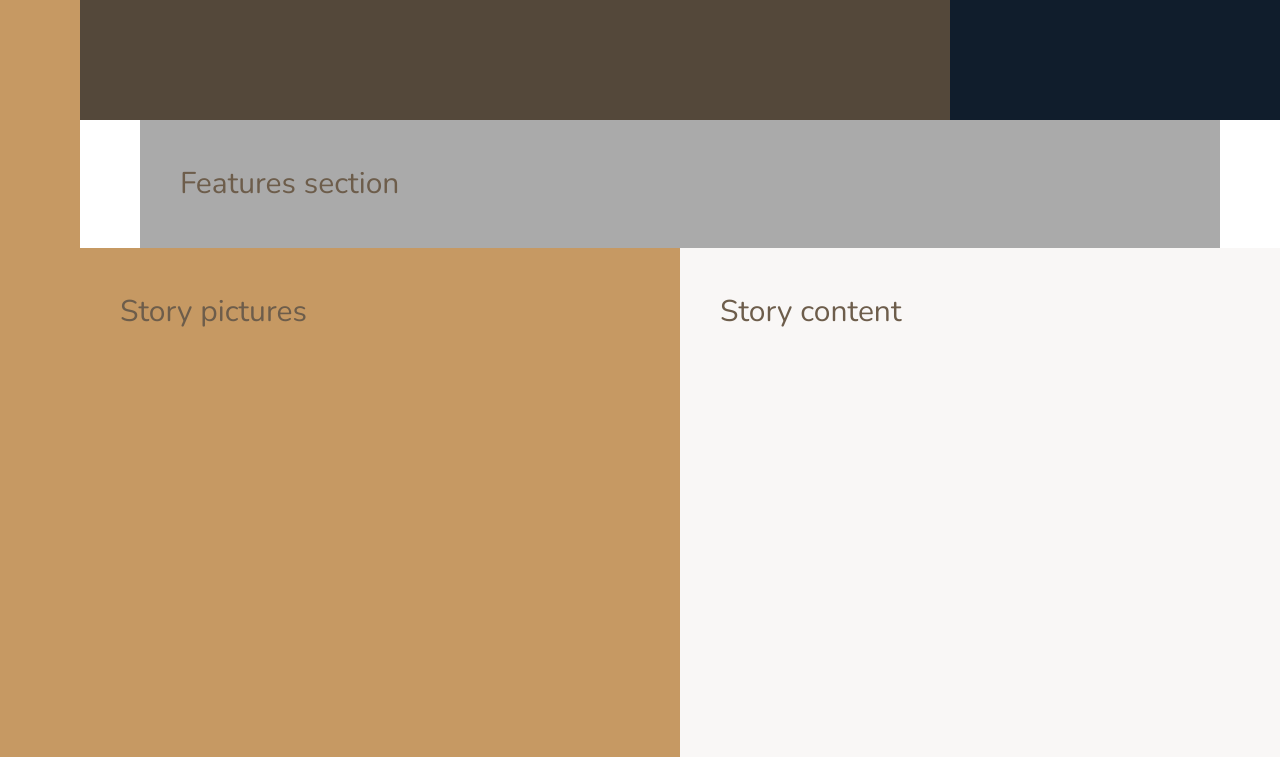
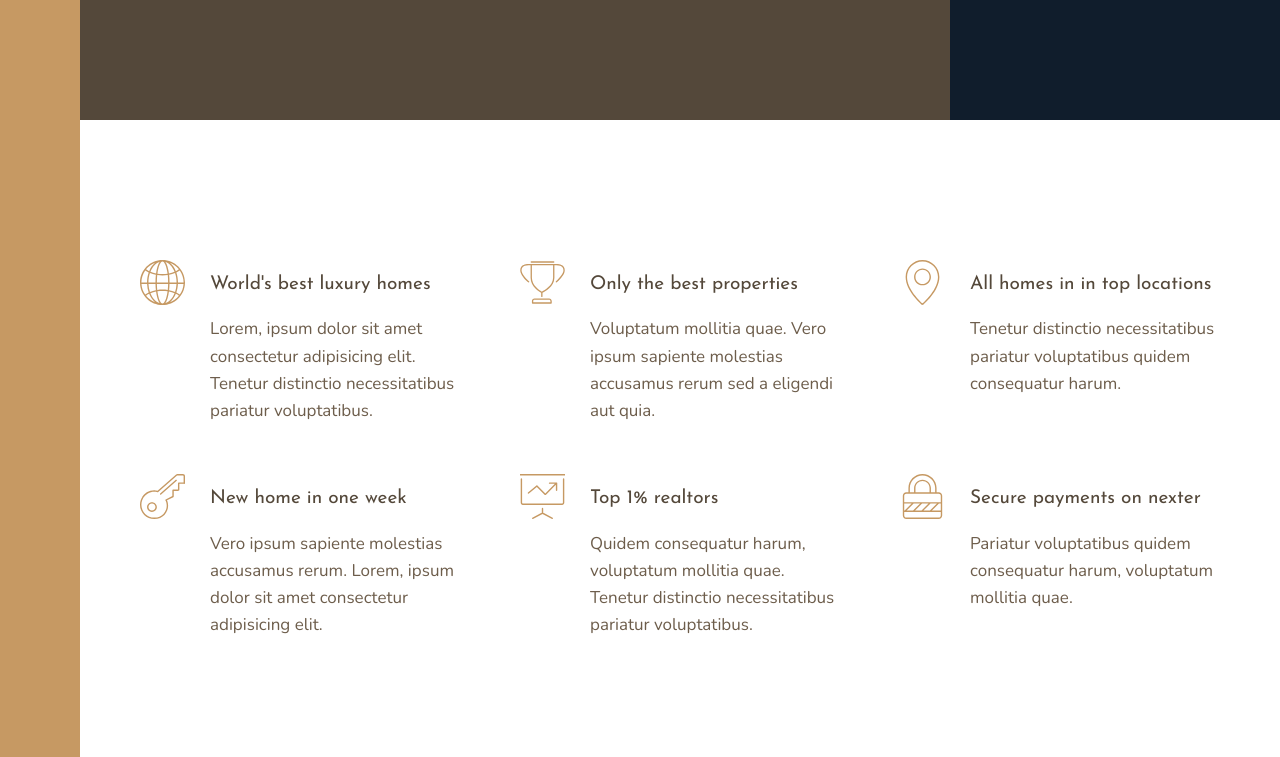
Before and after one commit to YigitEsmen/Nexter, a website: page index.html in a window 1280 px wide. Shown: the part 520-1277 px from the top of the page. Drawn offline with nearby package versions, Linux system fonts and the light colour scheme; files that its build step writes are made by us from their sources.

Commit message:
Build features section

```diff
--- a/index.html
+++ b/index.html
@@ -22,7 +22,55 @@
 
     <div class="realtors">Top 3 realtors</div>
 
-    <section class="section-features">Features section</section>
+    <section class="section-features">
+        <div class="feature">
+            <svg class="feature__icon">
+                <use xlink:href="img/sprite.svg#icon-global"></use>
+            </svg>
+            <h4 class="heading-4 heading-4--dark">World's best luxury homes</h4>
+            <p class="feature__text">Lorem, ipsum dolor sit amet consectetur adipisicing elit. Tenetur distinctio necessitatibus pariatur voluptatibus.</p>
+        </div>
+
+        <div class="feature">
+            <svg class="feature__icon">
+                <use xlink:href="img/sprite.svg#icon-trophy"></use>
+            </svg>
+            <h4 class="heading-4 heading-4--dark">Only the best properties</h4>
+            <p class="feature__text">Voluptatum mollitia quae. Vero ipsum sapiente molestias accusamus rerum sed a eligendi aut quia.</p>
+        </div>
+
+        <div class="feature">
+            <svg class="feature__icon">
+                <use xlink:href="img/sprite.svg#icon-map-pin"></use>
+            </svg>
+            <h4 class="heading-4 heading-4--dark">All homes in in top locations</h4>
+            <p class="feature__text">Tenetur distinctio necessitatibus pariatur voluptatibus quidem consequatur harum.</p>
+        </div>
+
+        <div class="feature">
+            <svg class="feature__icon">
+                <use xlink:href="img/sprite.svg#icon-key"></use>
+            </svg>
+            <h4 class="heading-4 heading-4--dark">New home in one week</h4>
+            <p class="feature__text">Vero ipsum sapiente molestias accusamus rerum. Lorem, ipsum dolor sit amet consectetur adipisicing elit.</p>
+        </div>
+
+        <div class="feature">
+            <svg class="feature__icon">
+                <use xlink:href="img/sprite.svg#icon-presentation"></use>
+            </svg>
+            <h4 class="heading-4 heading-4--dark">Top 1% realtors</h4>
+            <p class="feature__text">Quidem consequatur harum, voluptatum mollitia quae. Tenetur distinctio necessitatibus pariatur voluptatibus.</p>
+        </div>
+
+        <div class="feature">
+            <svg class="feature__icon">
+                <use xlink:href="img/sprite.svg#icon-lock"></use>
+            </svg>
+            <h4 class="heading-4 heading-4--dark">Secure payments on nexter</h4>
+            <p class="feature__text">Pariatur voluptatibus quidem consequatur harum, voluptatum mollitia quae.</p>
+        </div>
+    </section>
 
     <div class="story__pictures">Story pictures</div>
 
--- a/sass/base/_typography.scss
+++ b/sass/base/_typography.scss
@@ -4,3 +4,33 @@ body {
     font-weight: 300;
     line-height: 1.6;
 }
+
+%heading {
+    font-family: $font-display;
+    font-weight: 400;
+}
+
+.heading-1 {
+    @extend %heading;
+}
+
+.heading2 {
+    @extend %heading;
+}
+
+.heading-3 {
+    @extend %heading;
+}
+
+.heading-4 {
+    @extend %heading;
+    font-size: 1.9rem;
+
+    &--light {
+        color: $color-gray-light-1;
+    }
+
+    &--dark {
+        color: $color-gray-dark-1;
+    }
+}
--- /dev/null
+++ b/sass/components/_feature.scss
@@ -0,0 +1,18 @@
+.feature {
+    display: grid;
+    grid-template-columns: min-content 1fr;
+    row-gap: 1.5rem;
+    column-gap: 2.5rem;
+
+    &__icon {
+        height: 4.5rem;
+        width: 4.5rem;
+        fill: $color-primary;
+        grid-row: 1 / span 2;
+        transform: translateY(-1rem);
+    }
+
+    &__text {
+        font-size: 1.7rem;
+    }
+}
--- a/sass/layouts/_container.scss
+++ b/sass/layouts/_container.scss
@@ -2,10 +2,4 @@
     display: grid;
     grid-template-rows: 80vh min-content 40vw repeat(3, min-content);
     grid-template-columns: [sidebar-start] 8rem [sidebar-end full-start] minmax(6rem, 1fr) [center-start] repeat(8, [col-start] minmax(min-content, 14rem) [col-end]) [center-end] minmax(6rem, 1fr) [full-end];
-
-    // Temporary
-    &>* {
-        padding: 4rem;
-        font-size: 3rem;
-    }
 }
--- a/sass/main.scss
+++ b/sass/main.scss
@@ -10,5 +10,6 @@
 
 @import 'components/realtors';
 @import 'components/story';
+@import 'components/feature';
 
 @import 'pages/home-page';
--- a/sass/pages/_home-page.scss
+++ b/sass/pages/_home-page.scss
@@ -1,6 +1,11 @@
 .section-features {
-    background-color: $color-gray-light-2;
     grid-column: center-start / center-end;
+
+    display: grid;
+    grid-template-columns: repeat(auto-fit, minmax(25rem, 1fr));
+    gap: 6rem;
+    align-items: start;
+    margin: 15rem 0;
 }
 
 .section-homes {
```
